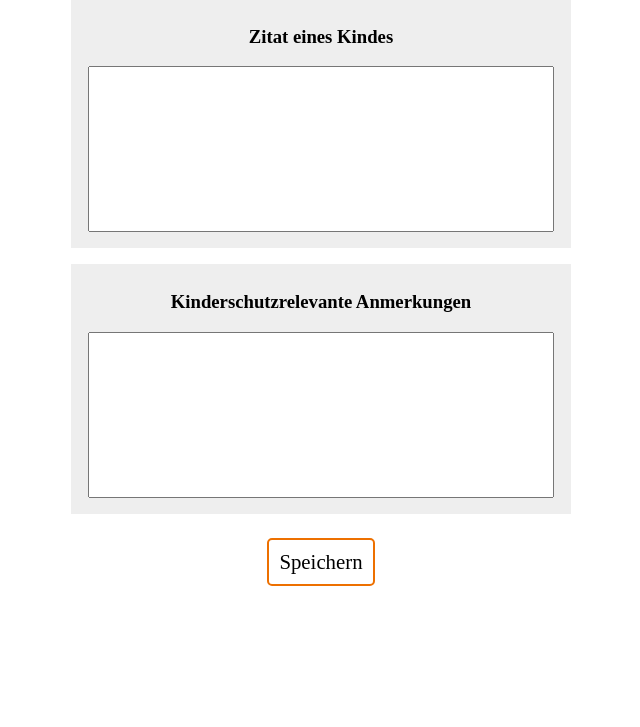
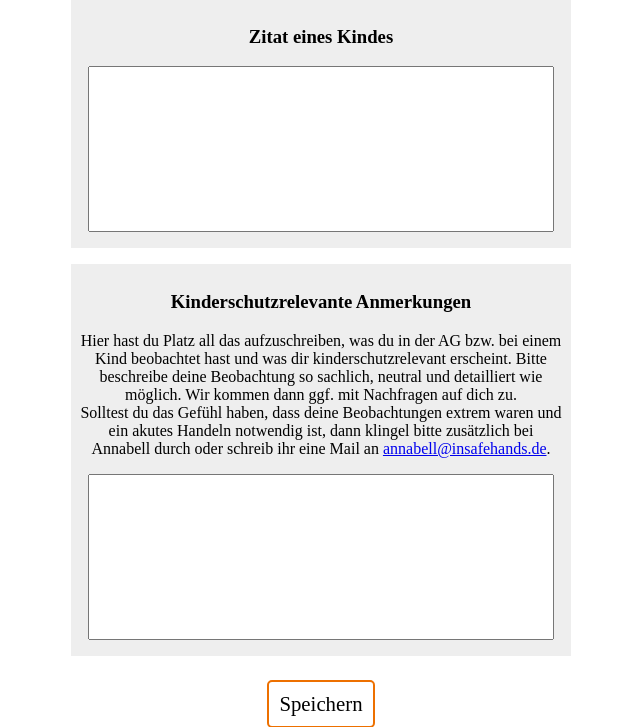
Before and after one commit to digitalfabrik/ish-goalkeeper, a Django app: template src/gui/templates/feedback.html in a window 1280 px wide. Shown: the part 2001-2728 px from the top of the page, without its empty margins (319-959 px from the left). Before the commit the page ends 2587 px from the top, so only its background shows below. Run offline with Django 3.2, Linux system fonts and the light colour scheme; the template is opened without the code that fills it, so the values that code supplies are empty; some web fonts are replaced.

Commit message:
Add declaration for childrens rights, fixes #81

```diff
--- a/src/gui/templates/feedback.html
+++ b/src/gui/templates/feedback.html
@@ -110,6 +110,10 @@
       </div>
       <div class="feedback-form content-item centered">
         <h3>Kinderschutzrelevante Anmerkungen</h3>
+        <p>
+          Hier hast du Platz all das aufzuschreiben, was du in der AG bzw. bei einem Kind beobachtet hast und was dir kinderschutzrelevant erscheint. Bitte beschreibe deine Beobachtung so sachlich, neutral und detailliert wie möglich. Wir kommen dann ggf. mit Nachfragen auf dich zu. <br>
+          Solltest du das Gefühl haben, dass deine Beobachtungen extrem waren und ein akutes Handeln notwendig ist, dann klingel bitte zusätzlich bei Annabell durch oder schreib ihr eine Mail an <a href="mailto:annabell@insafehands.de">annabell@insafehands.de</a>.
+        </p>
         <textarea style="margin:auto; width: 95%; height: 20vh; resize:none; margin-bottom: 0.3em;" name="childprotection">{{ feedback.childprotection }}</textarea>
       </div>
       <div class="content-item bg-white centered">
```
